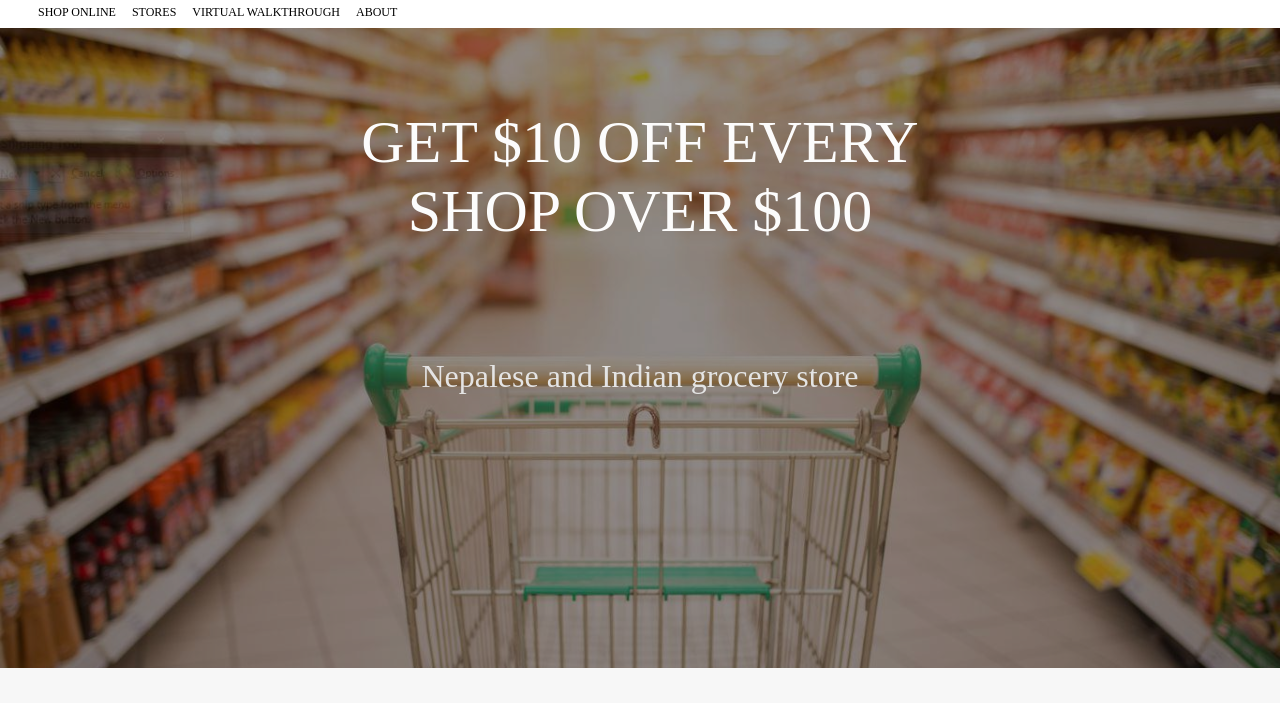
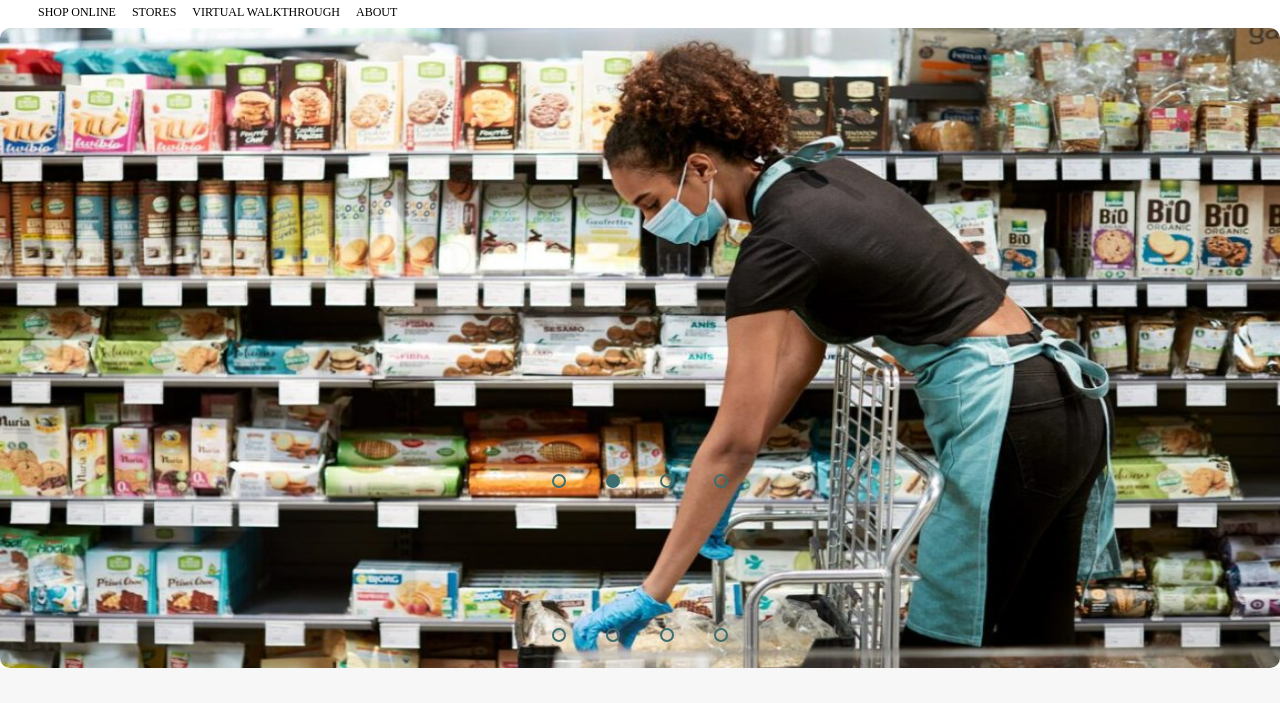
Before and after one commit to DemonKING073/boka, a plain HTML site: page index.html in a window 1280 px wide. Shown: the part 97-800 px from the top of the page. Drawn offline with nearby package versions, Linux system fonts and the light colour scheme; grey boxes are pictures that could not be loaded; a web font is replaced by a local one.

Commit message:
slider finished

```diff
--- a/index.html
+++ b/index.html
@@ -48,19 +48,40 @@
     </div>
 
     <main>
-        <section class="home-image">
-            <div style="padding-top: 5rem;">
-                <div class="big-text">
-                    GET $10 OFF EVERY
-                </div>
-                <div class="big-text">
-                    SHOP OVER $100
-                </div>
-                <div class="txt-small">
-                    Nepalese and Indian grocery store
+        <section class="home-image" >
+            <div class="slider">
+                <div class="slides">
+                    <input type="radio" name="radio-btn" id="radio1" />
+                    <input type="radio" name="radio-btn" id="radio2" />
+                    <input type="radio" name="radio-btn" id="radio3" />
+                    <input type="radio" name="radio-btn" id="radio4" />
+                    <div class="slide first">
+                        <img class="lamo" src="./home.jpeg"  alt=""/>
+                    </div>
+                    <div class="slide ">
+                        <img class="lamo" src="./two.jpg"  alt=""/>
+                    </div>
+                    <div class="slide ">
+                        <img class="lamo" src="./three.jpg"  alt=""/>
+                    </div>
+                    <div class="slide ">
+                        <img class="lamo" src="./four.jpg"  alt=""/>
+                    </div>
+                    <div class="navigation-auto">
+                        <div class="auto-btn1"></div>
+                        <div class="auto-btn2"></div>
+                        <div class="auto-btn3"></div>
+                        <div class="auto-btn4"></div>
+                    </div>
                 </div>
             </div>
         </section>
+        <div class="navigation-manual">
+            <label for="radio1" class="manual-btn"></label>
+            <label for="radio2" class="manual-btn"></label>
+            <label for="radio3" class="manual-btn"></label>
+            <label for="radio4" class="manual-btn"></label>
+        </div>
         <div class="quote-box">
             <div>
                 <img class="shiv-img" src="./Shiv.jpg" />
@@ -299,6 +320,16 @@
                     <a href="#"><img class="f-icon" height="40" src="./facebook.svg" /></a>
                 </div>
             </div>
+            <script type="text/javascript">
+                var counter = 1;
+                setInterval(function(){
+                    document.getElementById('radio'+counter).checked= true;
+                    counter++;
+                    if(counter>4){
+                        counter=1;
+                    }
+                },2000)
+            </script>
     </footer>
 
 
--- a/styles.css
+++ b/styles.css
@@ -152,21 +152,116 @@ footer {
 /* Home Page */
 
 .home-image {
+  height: 80vh;
+  display: flex;
+  justify-content: center;
+  align-items: center;
+}
+
+.slider {
   width: 100%;
   height: 80vh;
-  background-color: #909090;
-  background-image: url(./home.jpeg);
-  background-repeat: no-repeat;
-  background-size: cover;
-  background-position: center;
-  text-align: center;
-  background-blend-mode: multiply;
+  border-radius: 10px;
+  overflow: hidden;
 }
+
+.slides {
+  width: 500%;
+  height: 80vh;
+  display: flex;
+}
+
+.slides input {
+  display: none;
+}
+
+.slide {
+  width: 20%;
+}
+
+.lamo {
+  height: 80vh;
+  width: 100%;
+}
+
+/*
+navigation manual */
+.navigation-manual {
+  position: absolute;
+  width: 100%;
+  margin-top: -40px;
+  display: flex;
+  justify-content: center;
+}
+
+.manual-btn {
+  border: 2px solid #3c6e71;
+  padding: 5px;
+  border-radius: 10px;
+  cursor: pointer;
+  transition: 1s;
+}
+
+.manual-btn:not(:last-child) {
+  margin-right: 40px;
+}
+
+.manual-btn:hover {
+  background-color: #3c6e71;
+}
+
+#radio1:checked ~ .first {
+  margin-left: 0;
+}
+
+#radio2:checked ~ .first {
+  margin-left: -20%;
+}
+#radio3:checked ~ .first {
+  margin-left: -40%;
+}
+#radio4:checked ~ .first {
+  margin-left: -60%;
+}
+
+/* automatic navigation */
+
+.navigation-auto {
+  position: absolute;
+  display: flex;
+  width: 100%;
+  justify-content: center;
+  margin-top: 446px;
+}
+
+.navigation-auto div {
+  border: 2px solid #3c6e71;
+  padding: 5px;
+  border-radius: 10px;
+  transition: 1s;
+}
+
+.navigation-auto div:not(:last-child) {
+  margin-right: 40px;
+}
+
+#radio1:checked ~ .navigation-auto .auto-btn1 {
+  background-color: #3c6e71;
+}
+#radio2:checked ~ .navigation-auto .auto-btn2 {
+  background-color: #3c6e71;
+}
+#radio3:checked ~ .navigation-auto .auto-btn3 {
+  background-color: #3c6e71;
+}
+#radio4:checked ~ .navigation-auto .auto-btn4 {
+  background-color: #3c6e71;
+}
+
 .short-nav {
   height: 6vh;
   background-color: #fefe2a;
 }
-
 .big-text {
   font-size: 60px;
   font-weight: 900;
```
Also changed, not shown: four.jpg (added), home.jpg (deleted), two.jpg (added), 1 other file.
